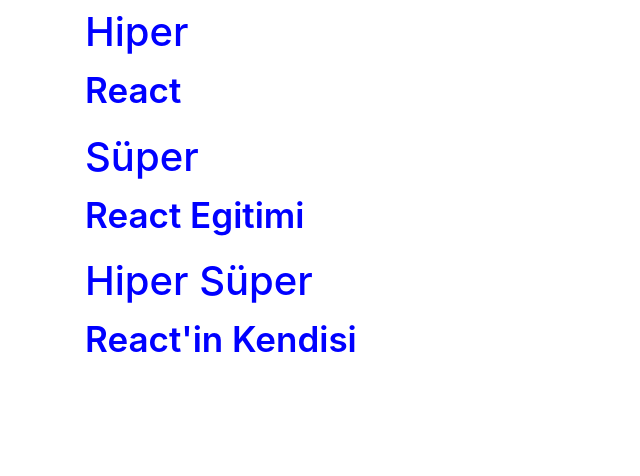
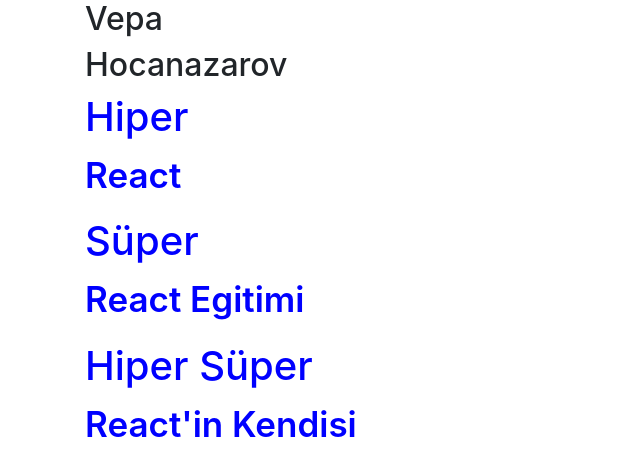
Before and after one commit to VepaHocanazarov/React-Egtimi-2.section-, a React (Create React App) app: page / in a window 1280 px wide. Shown: the top 476 px of the page, without its empty margins (0-640 px from the left). Built offline with nearby package versions, Linux system fonts and the light colour scheme.

Commit message:
isim ve soyad ekleme (pratik)

```diff
--- a/src/App.js
+++ b/src/App.js
@@ -8,6 +8,9 @@
 
 class App extends Component {
   render() {
+
+    const name = "Vepa";
+    const lastname = "Hocanazarov"
 
     const dizim = [{
       id:1,
@@ -30,7 +33,7 @@
       <div className="container">
 
 
-        <Aygul/>
+        <Aygul isim = {name} soyad = {lastname} />
         <Arakatmann dizim = {dizim}/>
 
       </div>
--- a/src/Arakatmann.js
+++ b/src/Arakatmann.js
@@ -3,6 +3,7 @@
 
 class Arakatmann extends Component {
   render() {
+
     return (
       <div>
 
--- a/src/Aygul.js
+++ b/src/Aygul.js
@@ -7,7 +7,7 @@
     return (
       <div>
 
-      <h2>{ isim}</h2>
+      <h2>{isim}</h2>
       <h2>{soyad}</h2>
 
       </div>
```
